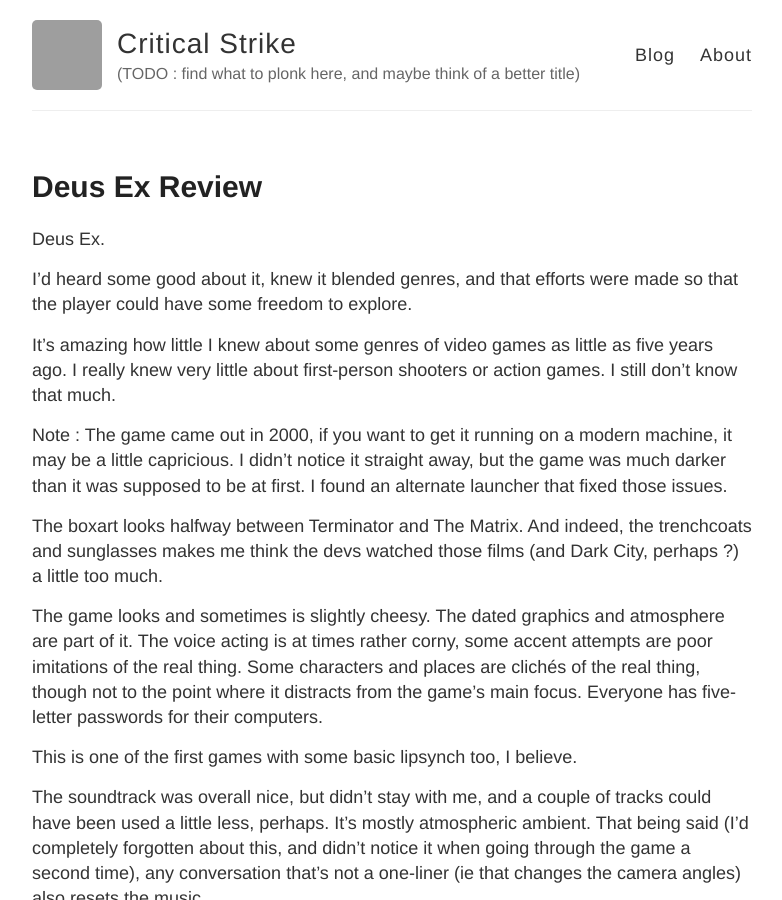
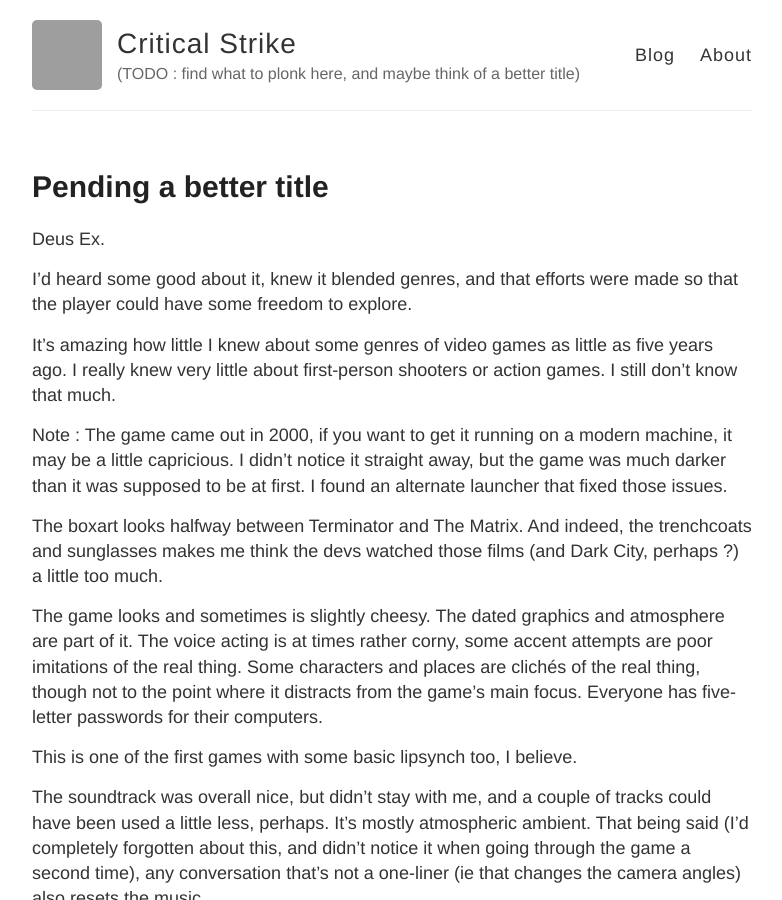
Before and after one commit to s-mackeo/maqe-crit.github.io, a Jekyll site: the page built from _posts/2015-12-09-DeusEx.md, in a window 1280 px wide and 900 px high. Shown: the whole window, without its empty margins (248-1030 px from the left). Built offline with Jekyll 4.4.1, drawn with Linux system fonts in a browser that asks for light colours; grey boxes are pictures that could not be loaded.

Commit message:
Update 2015-12-09-DeusEx.md

```diff
--- a/_posts/2015-12-09-DeusEx.md
+++ b/_posts/2015-12-09-DeusEx.md
@@ -1,6 +1,6 @@
 ---
 layout: post
-title: "Deus Ex Review"
+title: "Pending a better title"
 published: true
 excerpt_separator: <!--more-->
 ---
```
